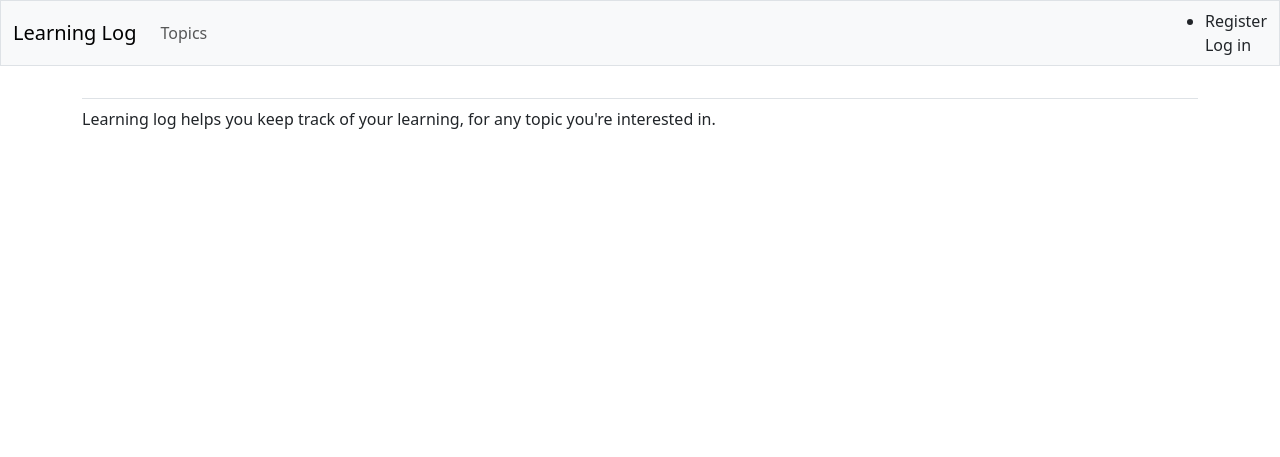
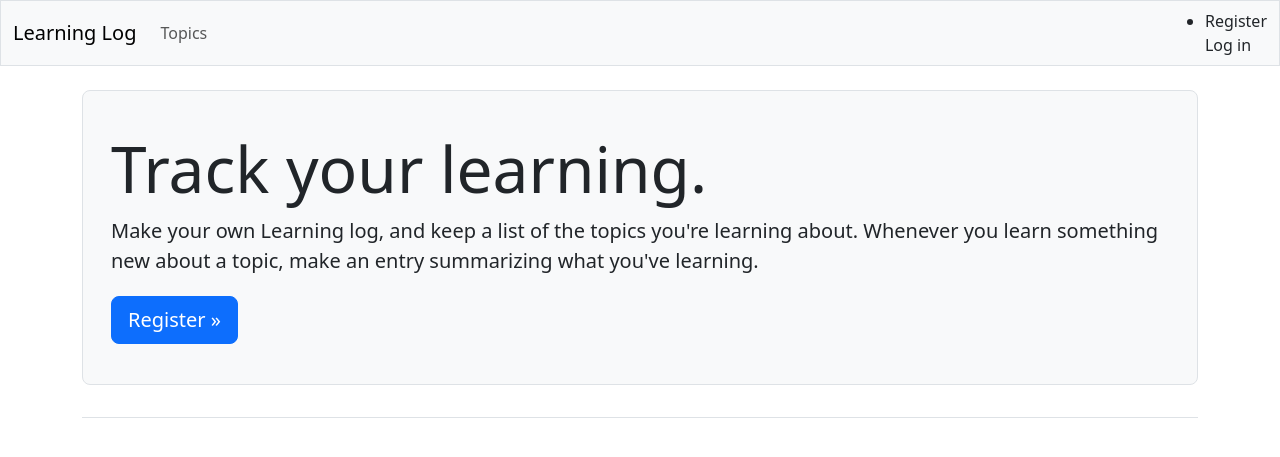
Before and after one commit to dshebeko20/learning_log, a Django app: page / in a window 1280 px wide. Shown: the top 457 px of the page. Run offline with Django 5.2, Linux system fonts and the light colour scheme; some libraries are stand-ins or nearby versions.

Commit message:
The design of the main page.

```diff
--- a/learning_logs/templates/learning_logs/index.html
+++ b/learning_logs/templates/learning_logs/index.html
@@ -1,6 +1,16 @@
 {% extends "learning_logs/base.html" %}
 
-{% block content %}
-  <p>Learning log helps you keep track of your learning, for any topic you're
-interested in.</p>
-{% endblock content %}
+{% block page_header %}
+<div class="p-3 mb-4 bg-light border rounded-3">
+  <div class="container-fluid py-4" >
+    <h1 class="display-3">Track your learning.</h1>
+
+  <p class="lead">Make your own Learning log, and keep a list of the
+    topics you're learning about. Whenever you learn something new
+  about a topic, make an entry summarizing what you've learning.</p>
+
+  <a class="btn btn-primary btn-lg mt-1"
+    href="{% url 'accounts:register' %}">Register &raquo;</a>
+  </div>
+</div>
+{% endblock page_header %}
```
